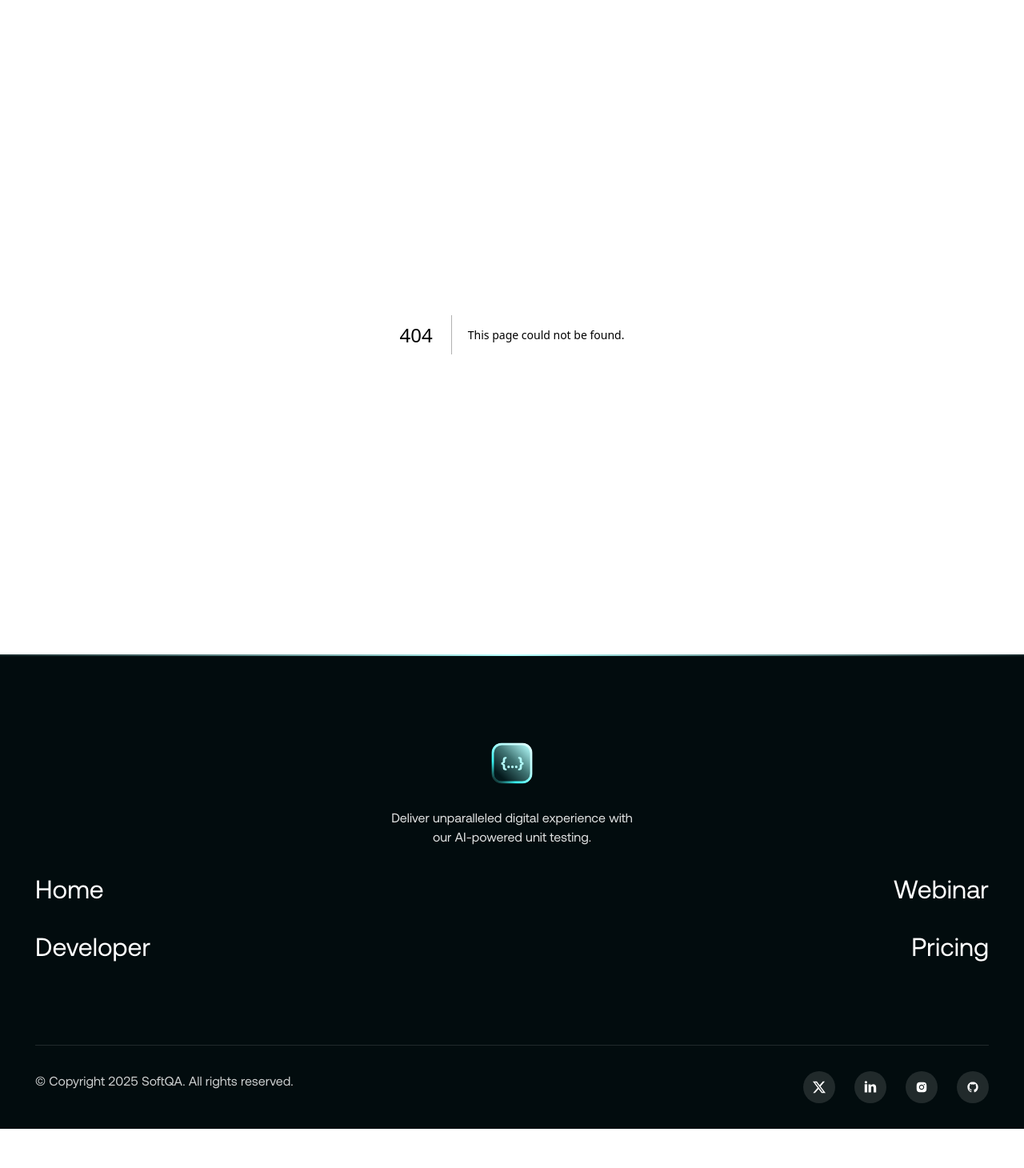
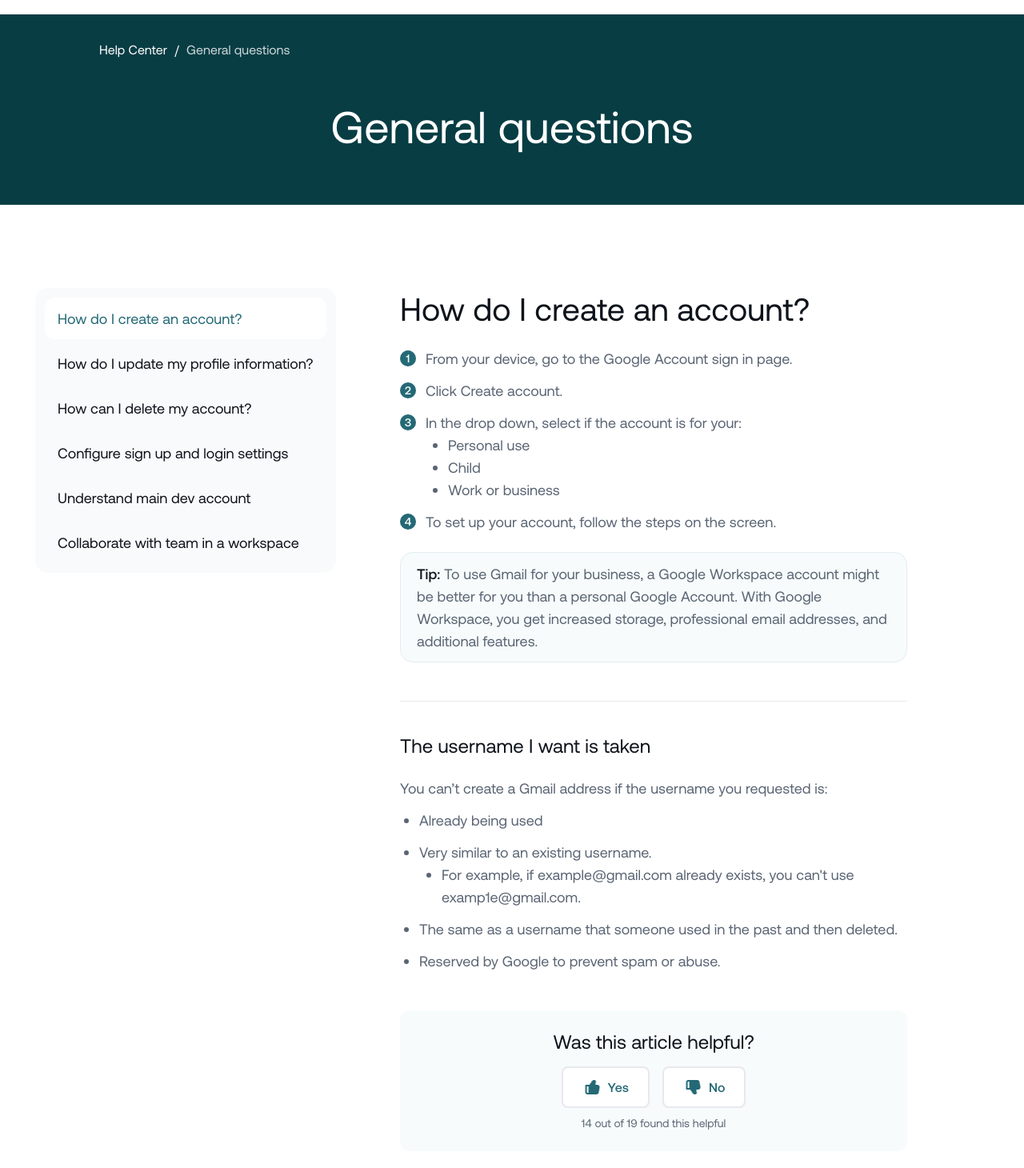
Before and after one commit to azkaanasiyya/softqa, a Next.js app: page /help/helpdetail in a window 1280 px wide. Before the commit this address had no page. Shown: the part 70-1530 px from the top of the page at 80% size. Before the commit the page ends 1481 px from the top, so only its background shows below. Built offline with nearby package versions, Linux system fonts and the light colour scheme.

Commit message:
feat(help): add helpdetail page

```diff
--- /dev/null
+++ b/src/app/help/[slug]/page.tsx
@@ -0,0 +1,11 @@
+import ContentHelpDetail from "@/components/help/helpdetail/contenthelpdetail";
+import MainContent from "@/components/help/helpdetail/maincontent";
+
+export default function HelpDetailPage() {
+    return (
+        <div>
+            <ContentHelpDetail />
+            <MainContent />
+        </div>
+    )
+}
--- /dev/null
+++ b/src/components/help/helpdetail/contenthelpdetail.tsx
@@ -0,0 +1,14 @@
+export default function ContentHelpDetail() {
+    return (
+        <div className="flex flex-col justify-center items-center bg-primary-900 px-[124px] pt-8 pb-16">
+            <div className="max-w-[1192px] w-full flex flex-col gap-12">
+                <div className="flex flex-row gap-1 items-center">
+                    <span className="text-[16px] leading-6 text-base-white">Help Center</span>
+                    <span className="text-[16px] leading-6 text-base-white w-4 flex flex-col justify-center items-center">/</span>
+                    <span className="text-[16px] leading-6 text-white-opacity-80">General questions</span>
+                </div>
+                <h1 className="text-[56px] leading-[70px] text-base-white text-center">General questions</h1>
+            </div>
+        </div>
+    )
+}
--- /dev/null
+++ b/src/components/help/helpdetail/maincontent.tsx
@@ -0,0 +1,98 @@
+import Image from "next/image";
+
+export default function MainContent() {
+    return (
+        <div className="flex flex-col justify-center items-center bg-base-white px-[124px] pt-[104px] pb-[116px]">
+            <div className="max-w-[1192px] flex flex-row gap-8 items-start">
+                <div className="flex flex-col gap-1 rounded-[16px] bg-grayscale-50 p-3 w-[376px]">
+                    <div className="flex flex-col py-3 px-4 rounded-[12px] bg-base-white text-[18px] leading-7 text-primary-500">How do I create an account?</div>
+                    <div className="flex flex-col py-3 px-4 text-[18px] leading-7 text-grayscale-900">How do I update my profile information?</div>
+                    <div className="flex flex-col py-3 px-4 text-[18px] leading-7 text-grayscale-900">How can I delete my account?</div>
+                    <div className="flex flex-col py-3 px-4 text-[18px] leading-7 text-grayscale-900">Configure sign up and login settings</div>
+                    <div className="flex flex-col py-3 px-4 text-[18px] leading-7 text-grayscale-900">Understand main dev account</div>
+                    <div className="flex flex-col py-3 px-4 text-[18px] leading-7 text-grayscale-900">Collaborate with team in a workspace</div>
+                </div>
+                <div className="flex flex-col gap-12 pl-12 pr-[102px] w-[784px]">
+                    <div className="flex flex-col gap-6">
+                        <h3 className="text-[40px] leading-[50px] text-grayscale-900">How do I create an account?</h3>
+                        <div className="flex flex-col gap-3">
+                            <div className="flex flex-row gap-3 items-center">
+                                <div className="flex flex-col justify-center items-center px-1 w-5 h-5 bg-primary-500 rounded-full text-[14px] leading-[18px] text-base-white font-medium">1</div>
+                                <span className="text-[18px] leading-7 text-grayscale-500">From your device, go to the Google Account sign in page.</span>
+                            </div>
+                            <div className="flex flex-row gap-3 items-center">
+                                <div className="flex flex-col justify-center items-center px-1 w-5 h-5 bg-primary-500 rounded-full text-[14px] leading-[18px] text-base-white font-medium">2</div>
+                                <span className="text-[18px] leading-7 text-grayscale-500">Click Create account.</span>
+                            </div>
+                            <div className="flex flex-row gap-3 items-start">
+                                <div className="flex flex-col justify-center items-center px-1 w-5 h-5 mt-1 bg-primary-500 rounded-full text-[14px] leading-[18px] text-base-white font-medium">3</div>
+                                <div className="flex flex-col">
+                                   <span className="text-[18px] leading-7 text-grayscale-500">In the drop down, select if the account is for your:</span>
+                                    <ul className="list-disc text-[18px] leading-7 text-grayscale-500 pl-7">
+                                        <li>Personal use</li>
+                                        <li>Child</li>
+                                        <li>Work or business</li>
+                                    </ul>
+                                </div>
+                            </div>
+                            <div className="flex flex-row gap-3 items-center">
+                                <div className="flex flex-col justify-center items-center px-1 w-5 h-5 bg-primary-500 rounded-full text-[14px] leading-[18px] text-base-white font-medium">4</div>
+                                <span className="text-[18px] leading-7 text-grayscale-500">To set up your account, follow the steps on the screen.</span>
+                            </div>
+                        </div>
+                        <div className="bg-primary-50 py-3 px-5 rounded-[16px] border border-primary-100">
+                            <p className="text-[18px] leading-7 text-grayscale-500">
+                                <span className="font-medium text-grayscale-900">Tip:</span> To use Gmail for your business, a Google Workspace account might be better for you than a personal Google Account. With Google Workspace, you get increased storage, professional email addresses, and additional features.
+                            </p>
+                        </div>
+                    </div>
+                    <div className="flex flex-col gap-6 pt-10 border-t border-grayscale-100">
+                        <h5 className="text-[24px] leading-[30px] text-grayscale-900">The username I want is taken</h5>
+                        <div className="flex flex-col gap-3">
+                            <span className="text-[18px] leading-7 text-grayscale-500">You can’t create a Gmail address if the username you requested is:</span>
+                            <div>
+                                <ul className="list-disc text-[18px] leading-7 text-grayscale-500 pl-6">
+                                    <li>Already being used</li>
+                                </ul>
+                            </div>
+                            <div>
+                                <ul className="list-disc text-[18px] leading-7 text-grayscale-500 pl-6">
+                                    <li>Very similar to an existing username.</li>
+                                    <ul className="list-disc text-[18px] leading-7 text-grayscale-500 pl-7">
+                                        <li>For example, if example@gmail.com already exists, you can&apos;t use examp1e@gmail.com.</li>
+                                    </ul>
+                                </ul>
+                            </div>
+                            <div>
+                                <ul className="list-disc text-[18px] leading-7 text-grayscale-500 pl-6">
+                                    <li>The same as a username that someone used in the past and then deleted.</li>
+                                </ul>
+                            </div>
+                            <div>
+                                <ul className="list-disc text-[18px] leading-7 text-grayscale-500 pl-6">
+                                    <li>Reserved by Google to prevent spam or abuse.</li>
+                                </ul>
+                            </div>
+                        </div>
+                    </div>
+                    <div className="bg-primary-50 flex flex-col items-center gap-4 rounded-[12px] p-6">
+                        <h5 className="text-[24px] leading-[30px] text-grayscale-900">Was this article helpful?</h5>
+                        <div className="flex flex-col items-center gap-2">
+                            <div className="flex flex-row gap-4">
+                                <div className="flex flex-row gap-2 items-center bg-base-white rounded-[8px] border-2 border-grayscale-100 px-6 py-3">
+                                    <Image src="/help/like.png" alt="thumb up" width={24} height={24} />
+                                    <span className="text-[16px] leading-6 font-medium text-primary-500">Yes</span>
+                                </div>
+                                <div className="flex flex-row gap-2 items-center bg-base-white rounded-[8px] border-2 border-grayscale-100 px-6 py-3">
+                                    <Image src="/help/dislike.png" alt="thumb up" width={24} height={24} />
+                                    <span className="text-[16px] leading-6 font-medium text-primary-500">No</span>
+                                </div>
+                            </div>
+                            <span className="text-[14px] leading-[22px] text-grayscale-500 text-center">14 out of 19 found this helpful</span>
+                        </div>
+                    </div>
+                </div>
+            </div>
+        </div>
+    )
+}
--- a/src/components/help/hero.tsx
+++ b/src/components/help/hero.tsx
@@ -1,6 +1,7 @@
 import { InputSearch } from "../custom/inputsearch";
 import Image from "next/image";
 import { Button } from "../ui/button";
+import Link from "next/link";
 
 export default function HelpHero() {
     return (
@@ -22,12 +23,14 @@ export default function HelpHero() {
                 </div>
                 <div className="grid grid-cols-3 gap-8">
                     <div className="bg-grayscale-50 rounded-[16px] flex flex-col pt-1 pb-4 px-6 gap-2 w-[376px]">
-                        <div className="flex flex-row justify-between py-5 border-b border-grayscale-100">
-                            <h5 className="text-[24px] leading-[30px] text-grayscale-900">General questions</h5>
-                            <div className="flex flex-col justify-center items-center rounded-[8px] w-6 h-6 bg-grayscale-100 p-1">
-                                <Image src="/help/right-green.png" alt="icon" width={16} height={16} />
+                        <Link href="/help/helpdetail" className="cursor-pointer">
+                            <div className="flex flex-row justify-between py-5 border-b border-grayscale-100">
+                                <h5 className="text-[24px] leading-[30px] text-grayscale-900">General questions</h5>
+                                <div className="flex flex-col justify-center items-center rounded-[8px] w-6 h-6 bg-grayscale-100 p-1">
+                                    <Image src="/help/right-green.png" alt="icon" width={16} height={16} />
+                                </div>
                             </div>
-                        </div>
+                        </Link>
                         <div className="flex flex-col gap-1">
                             <div className="flex flex-row justify-between items-center py-3">
                                 <span className="text-[18px] leading-7 text-grayscale-900">How do I create an account?</span>
--- a/src/components/webinar/webinardetail/contentwebdetail.jsx
+++ b/src/components/webinar/webinardetail/contentwebdetail.jsx
@@ -6,7 +6,7 @@ export default function ContentWebDetail() {
             <div className="max-w-[1192px] flex flex-col gap-[88px]">
                 <div className="flex flex-row gap-1 items-start">
                     <span className="text-[16px] leading-6 text-grayscale-900">Webinar</span>
-                    <span className="text-[16px] leading-6 text-grayscale-500 w-4 flexf flex-col justify-center items-center">/</span>
+                    <span className="text-[16px] leading-6 text-grayscale-500 w-4 flex flex-col justify-center items-center">/</span>
                     <span className="text-[16px] leading-6 text-grayscale-400">Achieving 100% Test Coverage</span>
                 </div>
                 <div className="flex flex-col gap-8">
```
Also changed, not shown: public/help/dislike.png (added), public/help/like.png (added).
